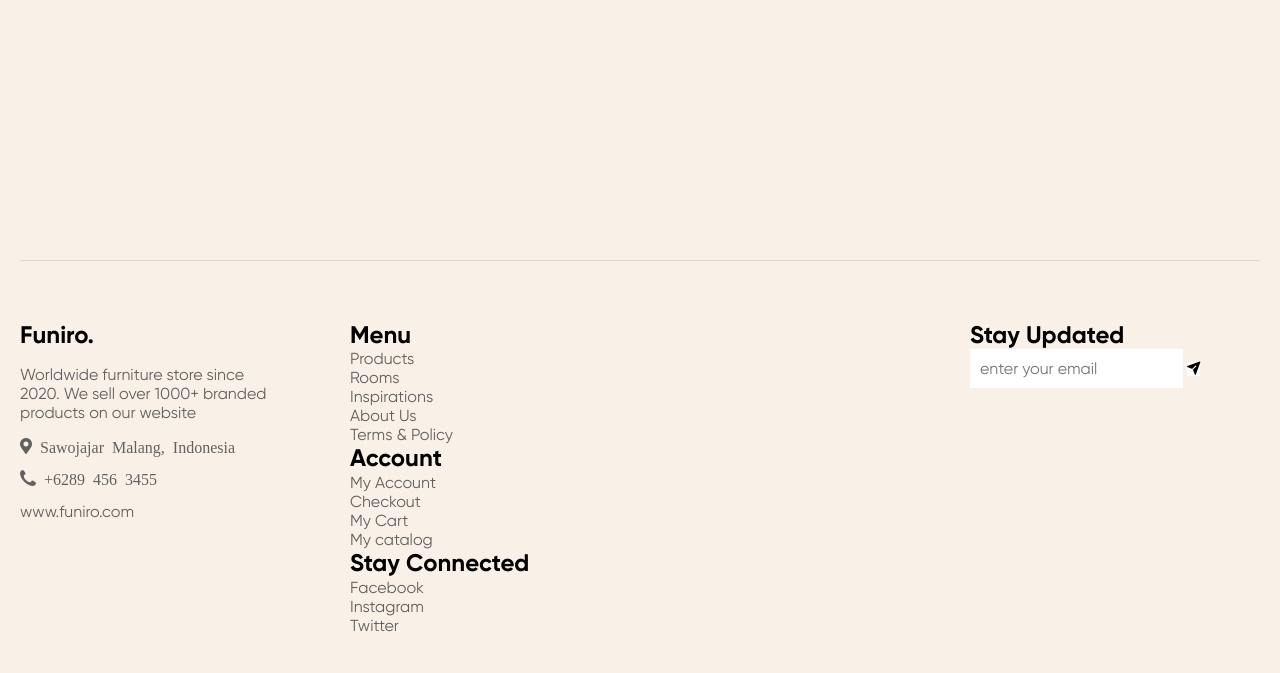
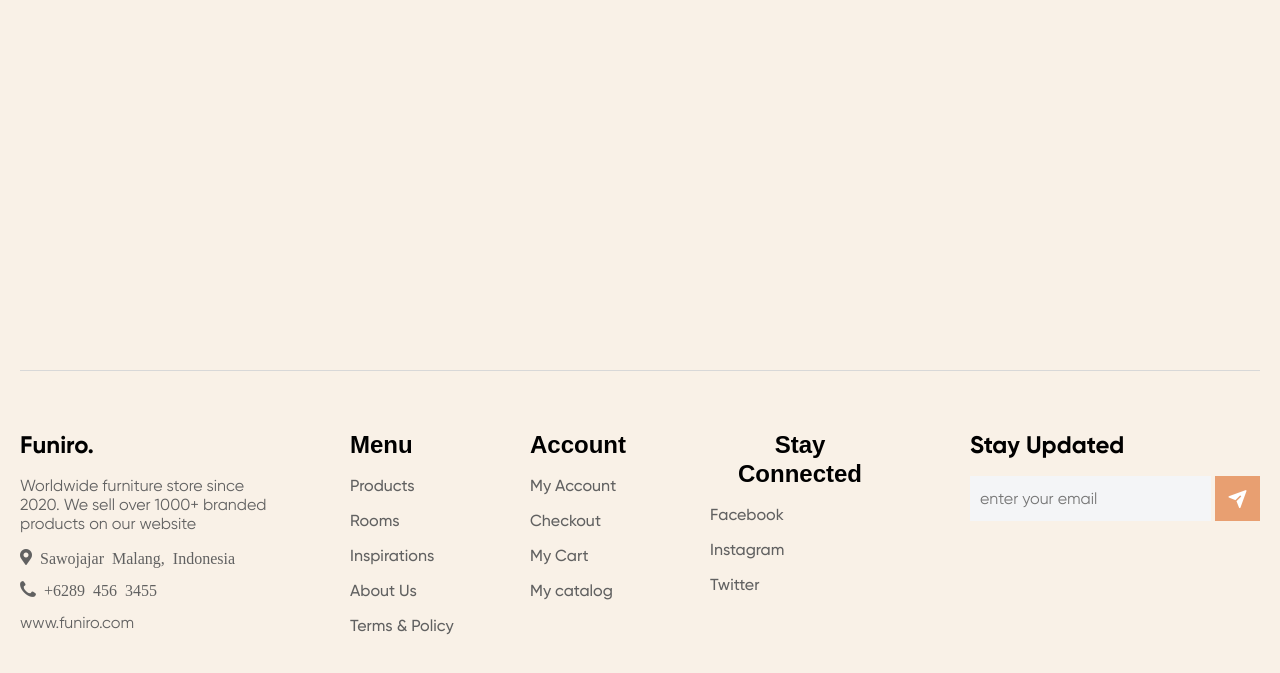
Before and after one commit to tehnikDaniyar/furnitureShop, a website: page src/index.html in a window 1280 px wide. Shown: the part 105-778 px from the top of the page. Drawn offline with nearby package versions, Linux system fonts and the light colour scheme; files that its build step writes are made by us from their sources; files whose address does not match are found by name; a web font is replaced by a local one.

```diff
--- a/gulp/version.json
+++ b/gulp/version.json
@@ -1,3 +1,3 @@
 {
-    "main": "20230302222115"
+    "main": "20230303225633"
 }
--- a/src/html/blocks/footer.html
+++ b/src/html/blocks/footer.html
@@ -13,7 +13,7 @@
 			</div>
 			<div class="footer__menu menu-footer">
 				<div class="menu-footer__column">
-					<div class="menu-footer__title _title">Menu</div>
+					<button class="menu-footer__title _title">Menu</button>
 					<ul class="menu-footer__list">
 						<li><a href="#" class="menu-footer__link">Products</a></li>
 						<li><a href="#" class="menu-footer__link">Rooms</a></li>
@@ -23,7 +23,7 @@
 					</ul>
 				</div>
 				<div class="menu-footer__column">
-					<div class="menu-footer__title _title">Account</div>
+					<button class="menu-footer__title _title">Account</button>
 					<ul class="menu-footer__list">
 						<li><a href="#" class="menu-footer__link">My Account</a></li>
 						<li><a href="#" class="menu-footer__link">Checkout</a></li>
@@ -32,7 +32,7 @@
 					</ul>
 				</div>
 				<div class="menu-footer__column">
-					<div class="menu-footer__title _title">Stay Connected</div>
+					<button class="menu-footer__title _title">Stay Connected</button>
 					<ul class="menu-footer__list">
 						<li><a href="#" class="menu-footer__link">Facebook</a></li>
 						<li><a href="#" class="menu-footer__link">Instagram</a></li>
@@ -43,7 +43,7 @@
 			<div class="footer__subscribe subscribe">
 				<div class="subscribe__title  _title">Stay Updated</div>
 				<form action="#" class="subscribe__form">
-					<input type="text" class="subscribe__input" placeholder="enter your email">
+					<input type="text" class="subscribe__input" placeholder="enter your email" data-error>
 					<button class="subscribe__button _icon-send" type="submit"></button>
 				</form>
 			</div>
--- a/src/scss/base.scss
+++ b/src/scss/base.scss
@@ -72,11 +72,8 @@
 
 	transition: color 0.3s ease 0s;
 
-	&:focus {
-		outline: none;
-	}
-
 	&:hover {
 		color: $orangeColor;
+
 	}
 }
--- a/src/scss/blocks/footer.scss
+++ b/src/scss/blocks/footer.scss
@@ -63,39 +63,86 @@
 }
 
 .menu-footer {
+	@media (min-width:767.98px) {
+		display: flex;
+	}
 
 	// .menu-footer__column
 
-	&__column {}
+	&__column {
+		@media (min-width:767.98px) {
+			flex: 1 1 33.33333%
+		}
+	}
 
 	// .menu-footer__title
 
-	&__title {}
+	&__title {
+		cursor: default;
+		margin-bottom: clamp(0rem, -0.348rem + 1.74vw, 1rem);
+	}
 
 	// .menu-footer__list
 
-	&__list {}
+	&__list {
+		li:not(:last-child) {
+			margin-bottom: clamp(0rem, -0.348rem + 1.74vw, 1rem);
+		}
+	}
 
 	// .menu-footer__link
 
-	&__link {}
+	&__link {
+		font-weight: 500;
+	}
 }
 
 .subscribe {
 
 	// .subscribe__title
 
-	&__title {}
+	&__title {
+		cursor: default;
+		margin-bottom: clamp(0rem, -0.348rem + 1.74vw, 1rem);
+	}
 
 	// .subscribe__form
 
-	&__form {}
+	&__form {
+		display: flex;
+		position: relative;
+		gap: 4px;
+
+	}
 
 	// .subscribe__input
 
-	&__input {}
+	&__input {
+		font-family: 'Gilroy';
+		font-style: normal;
+		font-weight: 400;
+		font-size: 16px;
+		line-height: 150%;
+		color: #828282;
+		width: 100%;
+		background-color: #F4F5F7;
+	}
 
 	// .subscribe__button
 
-	&__button {}
+	&__button {
+		flex: 0 0 45px;
+		height: 45px;
+		display: flex;
+		align-items: center;
+		justify-content: center;
+		font-size: 18px;
+		color: white;
+		background-color: $orangeColor;
+		transition: background-color 0.3s ease 0s;
+
+		&:hover {
+			background-color: #f08746;
+		}
+	}
 }
--- a/src/scss/null.scss
+++ b/src/scss/null.scss
@@ -28,9 +28,13 @@
 	background-color: #fff;
 	border: none;
 	cursor: pointer;
+	background-color: inherit;
 }
 
 input {
 	border: none;
 
+	&:focus {
+		outline: none;
+	}
 }
```
Also changed, not shown: src/js/modules/forInputs.js (+13 -0 lines), dist/css/style.min.css, dist/index.html, dist/js/app.min.js.
